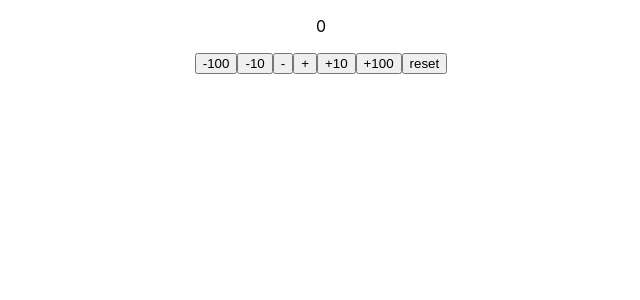
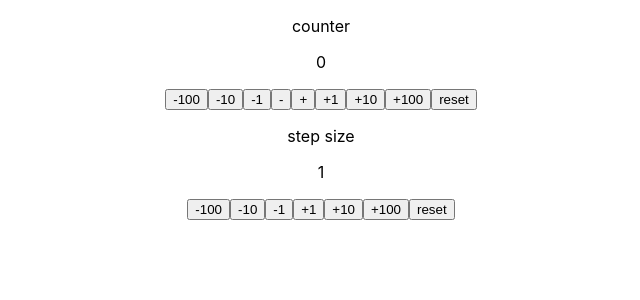
Before and after one commit to destinyrose2358/React-State-Engine, a React (Create React App) app: page / in a window 1280 px wide. Shown: the top 300 px of the page, without its empty margins (319-959 px from the left). Built offline with nearby package versions, Linux system fonts and the light colour scheme.

Commit message:
Adds complex state engine sample

```diff
--- a/src/App.tsx
+++ b/src/App.tsx
@@ -3,18 +3,30 @@ import logo from './logo.svg';
 import './App.css';
 import { useStateEngine } from './state-engine/stateEngine';
 import { CounterStateEngine } from './examples/counter-state-engine';
+import { ComplexStateEngine } from './examples/complex-state-engine';
 
 function App() {
-  const simpleStateEngine = useStateEngine(CounterStateEngine);
+  const simpleStateEngine = useStateEngine(ComplexStateEngine);
   const {
     getters: {
-      counter: counterGetter
+      counter: counterGetter,
+      stepSize: stepSizeGetter
     },
     setters: {
-      increment,
-      decrement,
-      reset,
-      step
+      counter: {
+        increment: incrementCounter,
+        decrement: decrementCounter,
+        incrementByStepSize,
+        decrementByStepSize,
+        reset: resetCounter,
+        step: stepCounter
+      },
+      stepSize: {
+        increment: incrementStepSize,
+        decrement: decrementStepSize,
+        step: stepStepSize,
+        reset: resetStepSize
+      }
     }
   } = simpleStateEngine;
   const counter = useMemo(() => {
@@ -22,38 +34,81 @@ function App() {
   }, [
     counterGetter
   ]);
+  const stepSize = useMemo(() => {
+    return stepSizeGetter()
+  }, [
+    stepSizeGetter
+  ])
 
   return (
     <div className="App">
+      <p>counter</p>
       <p>{counter}</p>
       <button
-        onClick={() => step(-100)}
+        onClick={() => stepCounter(-100)}
       >
         -100
       </button>
       <button
-        onClick={() => step(-10)}
+        onClick={() => stepCounter(-10)}
       >
         -10
       </button>
       <button
-        onClick={decrement}
+        onClick={decrementCounter}
+      >-1</button>
+      <button
+        onClick={decrementByStepSize}
       >-</button>
       <button
-        onClick={increment}
+        onClick={incrementByStepSize}
       >+</button>
       <button
-        onClick={() => step(+10)}
+        onClick={incrementCounter}
+      >+1</button>
+      <button
+        onClick={() => stepCounter(+10)}
       >
         +10
       </button>
       <button
-        onClick={() => step(100)}
+        onClick={() => stepCounter(100)}
       >
         +100
       </button>
       <button
-        onClick={reset}
+        onClick={resetCounter}
+      >reset</button>
+      <p>step size</p>
+      <p>{stepSize}</p>
+      <button
+        onClick={() => stepStepSize(-100)}
+      >
+        -100
+      </button>
+      <button
+        onClick={() => stepStepSize(-10)}
+      >
+        -10
+      </button>
+      <button
+        onClick={decrementStepSize}
+      >-1</button>
+      <button
+        onClick={incrementStepSize}
+      >+1</button>
+      <button
+        onClick={() => stepStepSize(+10)}
+      >
+        +10
+      </button>
+      <button
+        onClick={() => stepStepSize(100)}
+      >
+        +100
+      </button>
+      <button
+        onClick={resetStepSize}
       >reset</button>
     </div>
   );
--- /dev/null
+++ b/src/examples/complex-state-engine.ts
@@ -0,0 +1,77 @@
+import { useCallback, useMemo } from "react";
+import { createStateEngine } from "../state-engine/stateEngine";
+
+export const ComplexStateEngine = createStateEngine({
+    initialState: {
+        counter: 0,
+        stepSize: 1
+    },
+    gettersGenerator: (state) => {
+        const counterGetter = useCallback(() => state.counter, [state.counter]);
+        const stepSizeGetter = useCallback(() => state.stepSize, [state.stepSize]);
+        const finalGetters = useMemo(() => {
+            return {
+                counter: counterGetter,
+                stepSize: stepSizeGetter
+            }
+        }, [
+            counterGetter,
+            stepSizeGetter
+        ]);
+
+        return finalGetters;
+    },
+    settersGenerator: (setState) => {
+        const finalSetters = useMemo(() => {
+            return {
+                counter: {
+                    increment: () => setState(prevState => ({
+                        ...prevState,
+                        counter: prevState.counter + 1
+                    })),
+                    decrement: () => setState(prevState => ({
+                        ...prevState,
+                        counter: prevState.counter - 1
+                    })),
+                    incrementByStepSize: () => setState(prevState => ({
+                        ...prevState,
+                        counter: prevState.counter + prevState.stepSize
+                    })),
+                    decrementByStepSize: () => setState(prevState => ({
+                        ...prevState,
+                        counter: prevState.counter - prevState.stepSize
+                    })),
+                    step: (step: number) => setState(prevState => ({
+                        ...prevState,
+                        counter: prevState.counter + step
+                    })),
+                    reset: () => setState(prevState => ({
+                        ...prevState,
+                        counter: 0
+                    }))
+                },
+                stepSize: {
+                    increment: () => setState(prevState => ({
+                        ...prevState,
+                        stepSize: prevState.stepSize + 1
+                    })),
+                    decrement: () => setState(prevState => ({
+                        ...prevState,
+                        stepSize: Math.max(1, prevState.stepSize - 1)
+                    })),
+                    step: (step: number) => setState(prevState => ({
+                        ...prevState,
+                        stepSize: prevState.stepSize + step
+                    })),
+                    reset: () => setState(prevState => ({
+                        ...prevState,
+                        stepSize: 1
+                    }))
+                }
+            }
+        }, [
+        ]);
+
+        return finalSetters;
+    }
+})
--- a/src/state-engine/stateEngine.ts
+++ b/src/state-engine/stateEngine.ts
@@ -1,7 +1,7 @@
 import { Dispatch, SetStateAction, useMemo, useState } from "react";
 
 export type StateEngineGetters = {
-    [p: string]: (...args: any) => any;
+    [p: string]: ((...args: any) => any) | StateEngineGetters;
 }
 
 export type StateEngineGettersGenerator<
@@ -12,7 +12,7 @@ export type StateEngineGettersGenerator<
 ) => GETTERS;
 
 export type StateEngineSetters = {
-    [p: string]: (...args: any) => any;
+    [p: string]: ((...args: any) => any) | StateEngineSetters;
 }
 
 export type StateEngineSettersGenerator<
```
